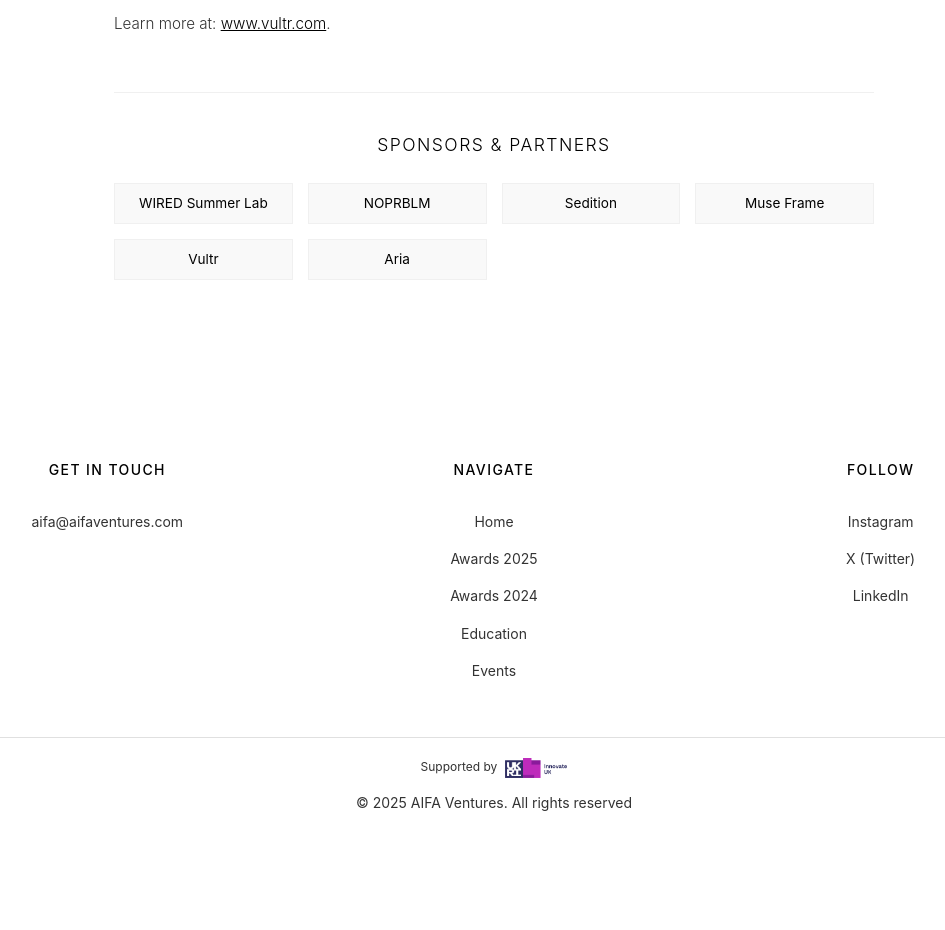
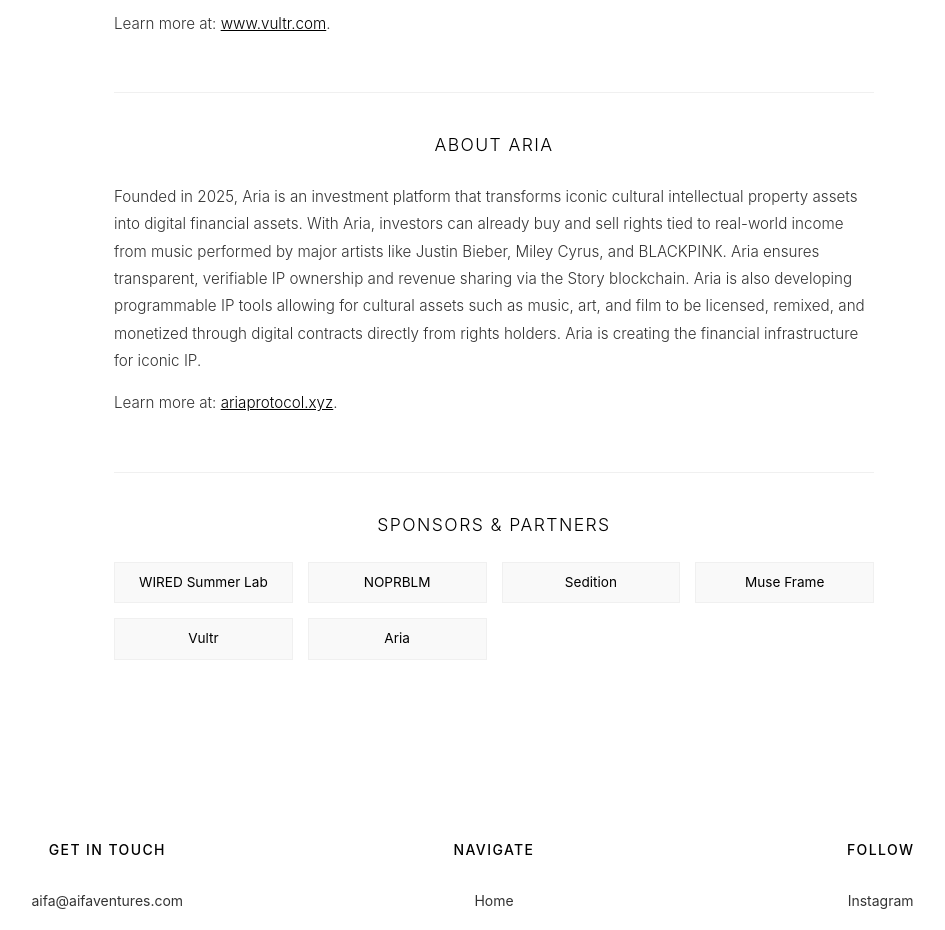
Before and after one commit to claremaguire1111/aifanew, a Next.js app: page /events/aifa-awards-2025-press-release in a window 1280 px wide. Shown: the part 5160-6090 px from the top of the page, without its empty margins (146-1091 px from the left). Before the commit the page ends 6007 px from the top, so only its background shows below. Built offline with nearby package versions, Linux system fonts and the light colour scheme.

Commit message:
Add 'About Aria' section to press release

```diff
--- a/app/events/aifa-awards-2025-press-release/page.js
+++ b/app/events/aifa-awards-2025-press-release/page.js
@@ -363,6 +363,12 @@
           </div>
 
           <div className="note-item">
+            <h3 className="note-subtitle">About Aria</h3>
+            <p>Founded in 2025, Aria is an investment platform that transforms iconic cultural intellectual property assets into digital financial assets. With Aria, investors can already buy and sell rights tied to real-world income from music performed by major artists like Justin Bieber, Miley Cyrus, and BLACKPINK. Aria ensures transparent, verifiable IP ownership and revenue sharing via the Story blockchain. Aria is also developing programmable IP tools allowing for cultural assets such as music, art, and film to be licensed, remixed, and monetized through digital contracts directly from rights holders. Aria is creating the financial infrastructure for iconic IP.</p>
+            <p>Learn more at: <a href="https://ariaprotocol.xyz/" target="_blank" rel="noopener noreferrer">ariaprotocol.xyz</a>.</p>
+          </div>
+
+          <div className="note-item">
             <h3 className="note-subtitle">Sponsors & Partners</h3>
             <ul className="sponsors-list">
               <li><a href="https://wirededucation.com" target="_blank" rel="noopener noreferrer">WIRED Summer Lab</a></li>
```
